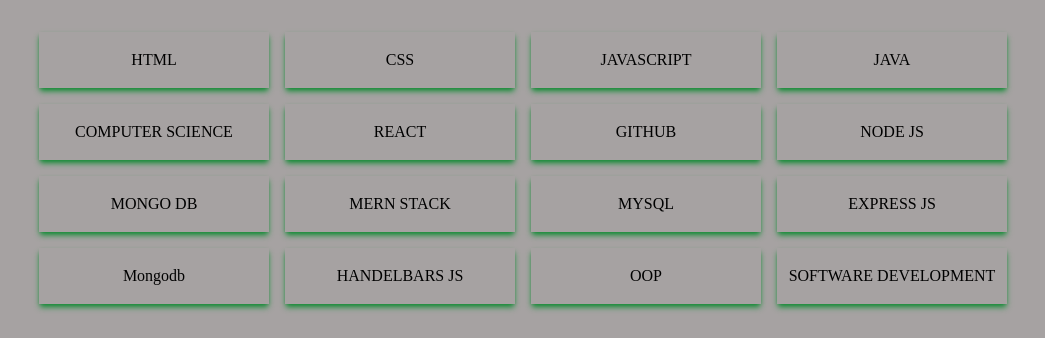
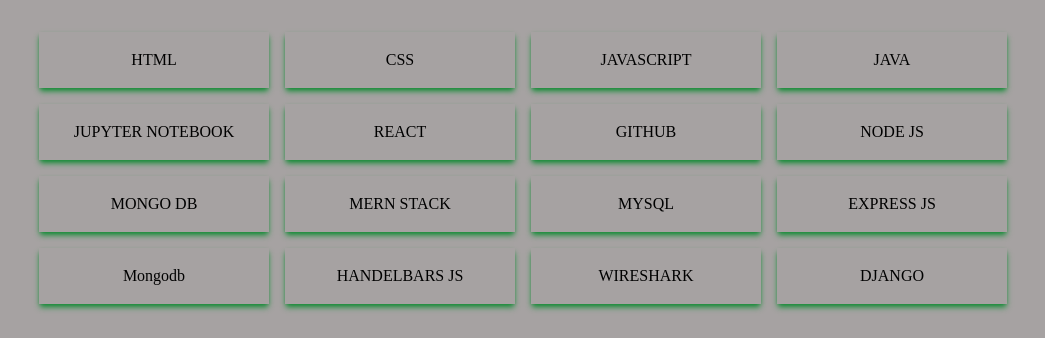
Before and after one commit to tegaomare/react-personal-portfolio, a React (Create React App) app: page / in a window 1280 px wide. Shown: the part 1900-2238 px from the top of the page, without its empty margins (117-1162 px from the left). Built offline with nearby package versions, Linux system fonts and the light colour scheme.

Commit message:
skills updated with django, wireshark, jupyter notebook

```diff
--- a/src/components/Skills.jsx
+++ b/src/components/Skills.jsx
@@ -23,7 +23,7 @@
                   <p className='my-4'>JAVA</p>
               </div>
               <div className='shadow-md shadow-[#178C38] hover:scale-110 duration-500'>
-                  <p className='my-4'>COMPUTER SCIENCE</p>
+                  <p className='my-4'>JUPYTER NOTEBOOK</p>
               </div>
 
               <div className='shadow-md shadow-[#178C38] hover:scale-110 duration-500'>
@@ -54,10 +54,10 @@
                   <p className='my-4'>HANDELBARS JS</p>
               </div>
               <div className='shadow-md shadow-[#178C38] hover:scale-110 duration-500'>
-                  <p className='my-4'>OOP</p>
+                  <p className='my-4'>WIRESHARK</p>
               </div>
               <div className='shadow-md shadow-[#178C38] hover:scale-110 duration-500'>
-                  <p className='my-4'>SOFTWARE DEVELOPMENT</p>
+                  <p className='my-4'>DJANGO</p>
               </div>
           </div>
       </div>
```
